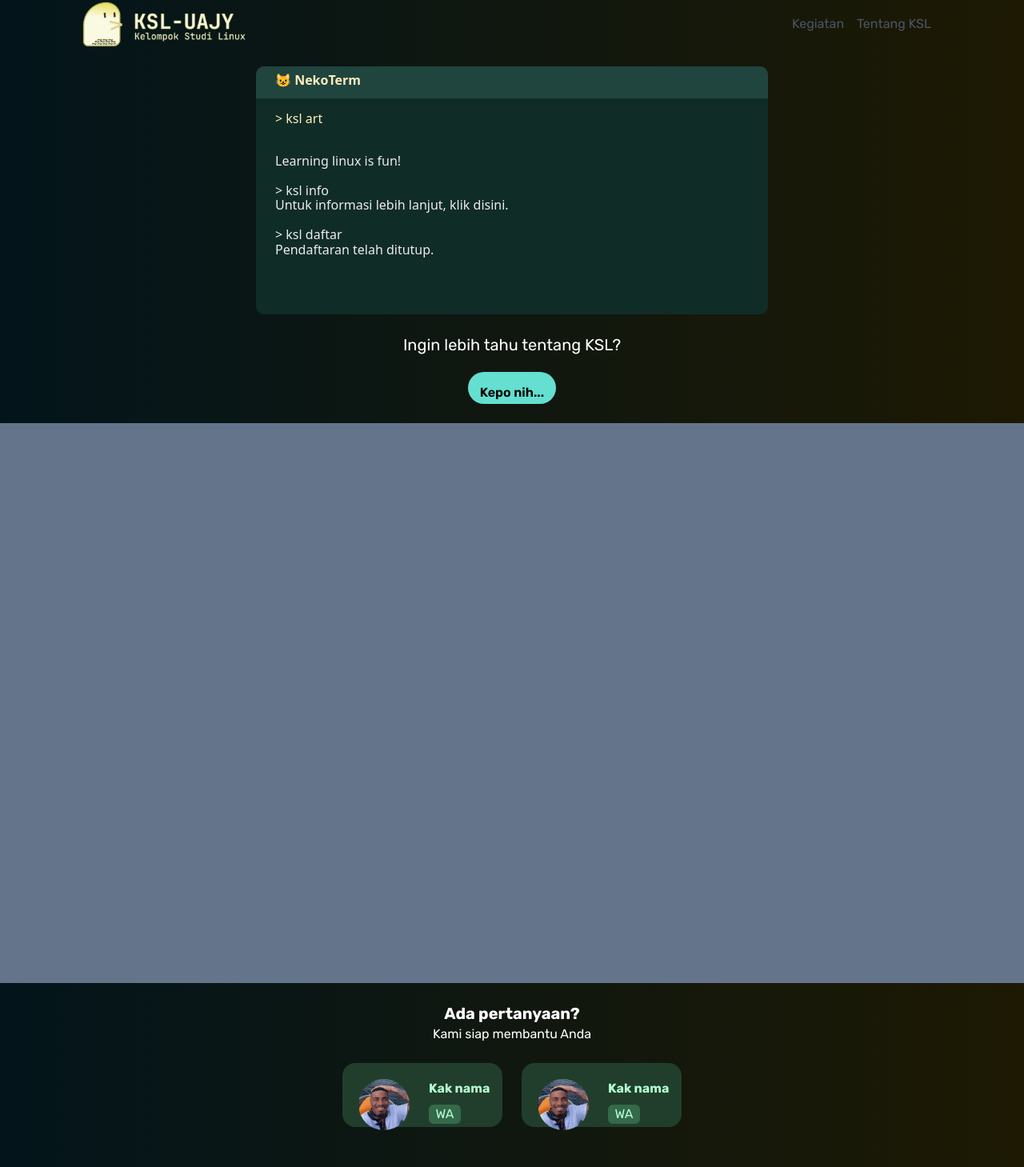
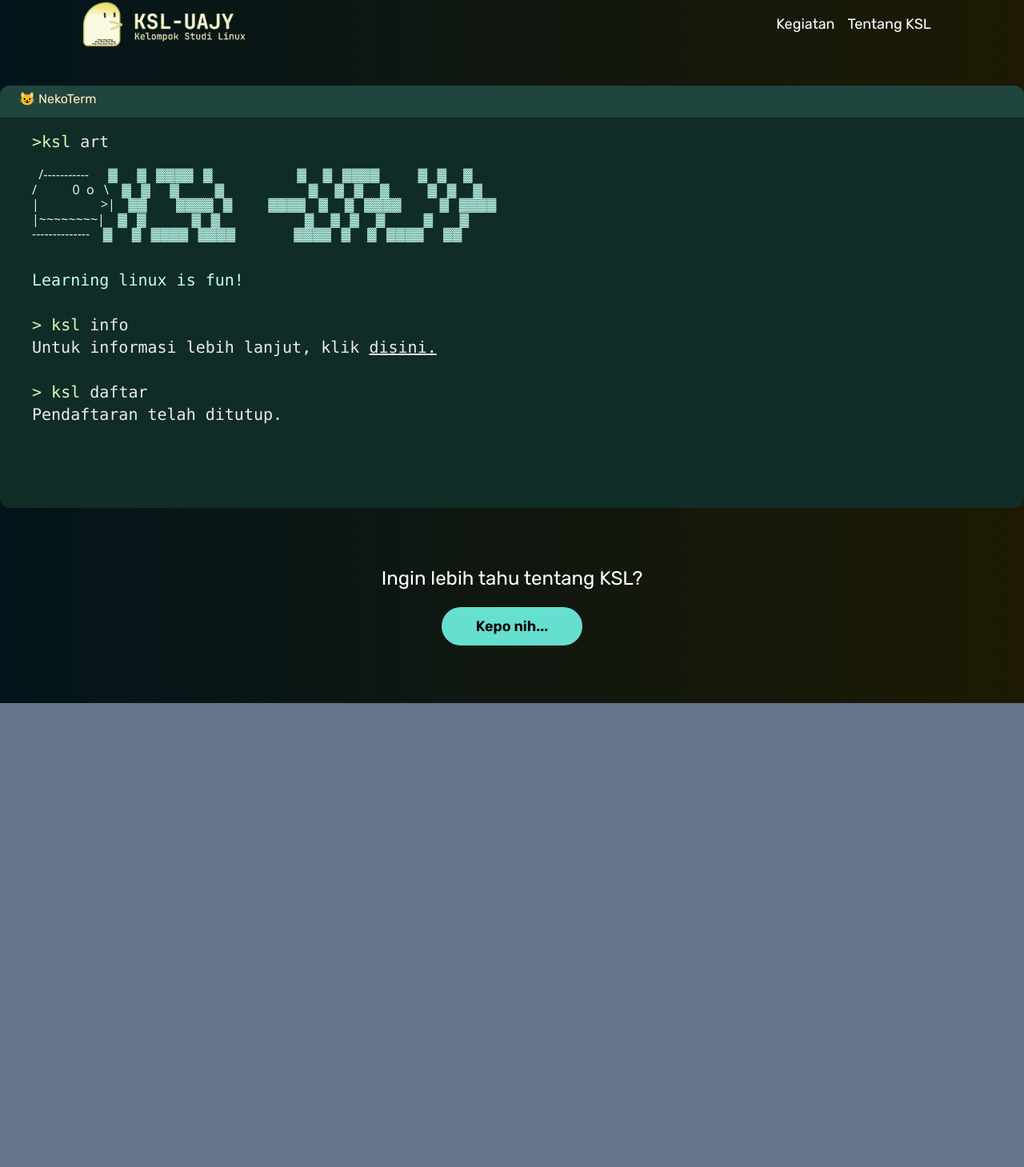
Before and after one commit to ksl-uajy/ksl.himaforka-uajy.org, a Next.js app: page / in a window 1280 px wide. Shown: the part 23-1482 px from the top of the page at 80% size. Built offline with nearby package versions, Linux system fonts and the light colour scheme.

Commit message:
fix terminal & mobile responsive

```diff
--- a/components/About.tsx
+++ b/components/About.tsx
@@ -1,13 +1,14 @@
 import React from "react";
+import { FC, useEffect, useState } from "react";
 
-function About() {
+const About: FC = () => {
   return (
     <>
-      <div className="container">
+      <div className="max-w-screen mx-auto py-6">
         <div className="h-[700px] w-full bg-slate-500"></div>
       </div>
     </>
   );
-}
+};
 
 export default About;
--- a/components/Contact.tsx
+++ b/components/Contact.tsx
@@ -6,11 +6,11 @@ import { FC, useEffect, useState } from "react";
 const Contact: FC = () => {
   return (
     <>
-      <div className="container mx-auto max-w-screen-sm font-rubik">
+      <div className="container mx-auto max-w-screen-sm py-12 font-rubik">
         <div className="flex items-center justify-center">
-          <div className="py-6 text-center text-white">
-            <p className="text-xl font-bold">Ada pertanyaan?</p>
-            <p className="">Kami siap membantu Anda</p>
+          <div className="py-6 text-center">
+            <p className="text-xl font-bold text-[#C3FFF4] lg:text-3xl">Ada pertanyaan?</p>
+            <p className="py-3 text-white lg:text-lg">Kami siap membantu Anda</p>
           </div>
         </div>
         <div className="items-center justify-center gap-6 md:flex">
--- a/components/FAQ.tsx
+++ b/components/FAQ.tsx
@@ -4,14 +4,14 @@ import { FC, useEffect, useState } from "react";
 const FAQ: FC = () => {
   return (
     <>
-      <div className="container mx-auto max-w-screen-sm p-6 font-rubik">
+      <div className="container mx-auto max-w-screen-sm py-12 font-rubik">
         <div className="flex items-center justify-center">
-          <h1 className="mb-5 text-xl text-white">Ingin lebih tahu tentang KSL?</h1>
+          <h1 className="mb-5 text-xl text-white lg:text-2xl">Ingin lebih tahu tentang KSL?</h1>
         </div>
         <div className="flex items-center justify-center text-center">
-          <div className="h-[40px] w-[110px] rounded-[40px] bg-[#64DFD0]">
+          <div className="h-12 w-44 rounded-[40px] bg-[#64DFD0]">
             <a href="#">
-              <h1 className="text-black-600 dark:text-black-400 p-3.5 font-semibold">
+              <h1 className="text-black-600 p-3 text-base font-semibold lg:p-2.5 lg:text-lg">
                 Kepo nih...
               </h1>
             </a>
--- a/components/Navbar.tsx
+++ b/components/Navbar.tsx
@@ -37,7 +37,7 @@ const Header: FC = () => {
             }
           ></div>
         </button>
-        <nav className="hidden pr-5 text-gray-600 dark:text-gray-400 md:block">
+        <nav className="hidden pr-5 text-white dark:text-white md:block lg:text-lg">
           <ul className="flex space-x-4">
             <li>
               <a href="">Kegiatan</a>
--- a/components/Terminal.tsx
+++ b/components/Terminal.tsx
@@ -5,15 +5,19 @@ import { FC, useEffect, useState } from "react";
 const Terminal: FC = () => {
   return (
     <>
-      <div className="mx-auto flex max-w-screen-sm items-center justify-center">
-        <div className="h-[310px] w-full rounded-[10px] bg-[#102C27] leading-[18.5px]">
-          <div className="h-10 w-full rounded-t-[10px] bg-[#20443E]">
-            <h1 className="px-6 py-2 font-semibold text-[#FFEDBF]">😺 NekoTerm</h1>
+      <div className="max-w-screen mx-auto flex items-center justify-center py-6">
+        <div className="w-[44unded-xl h-[33rem] rounded-xl bg-[#102C27] leading-[18.5px] lg:w-[80rem]">
+          <div className="h-10 w-full rounded-t-xl bg-[#20443E]">
+            <h1 className="px-6 py-2 font-rubik text-[#FFEDBF]">😺 NekoTerm</h1>
           </div>
-          <div className="px-6">
-            <h2 className="py-4 text-[#FFF0BA] dark:text-[#FFF0BA]">
-              {">"} ksl art <br />
-              {/* &nbsp; /----------- &emsp;
+          <div className="px-10">
+            <h2 className="py-4 text-[#ECECEC]">
+              <p className="font-mono text-lg lg:text-xl">
+                <span className="text-[#D4FFBA]">{">"}ksl</span> art
+              </p>
+              <br />
+              <p className="text-[#C3FFF4]">
+                &nbsp; /----------- &emsp;
                 ▓&nbsp;&ensp;&nbsp;&ensp;▓&nbsp;&ensp;▓▓▓▓&nbsp;&ensp;▓&nbsp;&ensp;&nbsp;&ensp;&nbsp;&ensp;&nbsp;&nbsp;&nbsp;&ensp;&nbsp;&ensp;&nbsp;&ensp;&nbsp;&ensp;&nbsp;&ensp;▓&nbsp;&nbsp;&nbsp;&nbsp;&nbsp;▓&nbsp;&nbsp;&nbsp;▓▓▓▓&emsp;&emsp;&emsp;▓&nbsp;&nbsp;&nbsp;▓&nbsp;&nbsp;&nbsp;&nbsp;&nbsp;▓{" "}
                 <br />/ &emsp; &emsp; 0&nbsp; o &nbsp;&nbsp;\ &ensp;
                 ▓&nbsp;&ensp;▓&nbsp;&ensp;&nbsp;&ensp;▓&nbsp;&ensp;&nbsp;&ensp;&nbsp;&ensp;&nbsp;&nbsp;▓&nbsp;&ensp;&nbsp;&ensp;&nbsp;&ensp;&nbsp;&nbsp;&nbsp;&ensp;&nbsp;&ensp;&nbsp;&ensp;&nbsp;&ensp;&nbsp;&ensp;▓&nbsp;&nbsp;&nbsp;&nbsp;&nbsp;▓&nbsp;&nbsp;&nbsp;▓&nbsp;&nbsp;&nbsp;&nbsp;&nbsp;▓&emsp;&emsp;&emsp;▓&nbsp;&nbsp;&nbsp;▓&nbsp;&nbsp;&nbsp;&nbsp;&nbsp;▓{" "}
@@ -25,22 +29,23 @@ const Terminal: FC = () => {
                 <br />
                 -------------- &nbsp;&nbsp;
                 ▓&nbsp;&ensp;&nbsp;&ensp;▓&nbsp;&ensp;▓▓▓▓&nbsp;&ensp;▓▓▓▓&nbsp;&ensp;&nbsp;&ensp;&nbsp;&ensp;&nbsp;&ensp;&nbsp;&ensp;&nbsp;
-                &nbsp;▓▓▓▓&nbsp;&nbsp;&nbsp;▓&nbsp;&nbsp;&nbsp;&nbsp;&nbsp;▓&nbsp;&nbsp;&nbsp;▓▓▓▓&ensp;&ensp;&nbsp;&nbsp;▓▓{" "} */}
-              {/* <Text color="green">/----------- &emsp;</Text> */}
+                &nbsp;▓▓▓▓&nbsp;&nbsp;&nbsp;▓&nbsp;&nbsp;&nbsp;&nbsp;&nbsp;▓&nbsp;&nbsp;&nbsp;▓▓▓▓&ensp;&ensp;&nbsp;&nbsp;▓▓
+              </p>
               <br />
             </h2>
-            <h2 className="text-[#ECECEC]">
-              Learning linux is fun!
+            <h2 className="font-mono text-lg text-[#ECECEC] lg:text-xl">
+              <span className="text-[#C3FFF4]">Learning linux is fun!</span>
               <br />
               <br />
-              {">"} ksl info <br />
+              <span className="text-[#D4FFBA]">{">"} ksl</span> info
+              <br />
               Untuk informasi lebih lanjut, klik{" "}
-              <a className="hover:underline" href="#">
+              <a className="underline" href="#">
                 disini.
               </a>
               <br />
               <br />
-              {">"} ksl daftar <br />
+              <span className="text-[#D4FFBA]">{">"} ksl</span> daftar <br />
               Pendaftaran telah ditutup.
             </h2>
           </div>
```
Also changed, not shown: components/Footer.tsx (+8 -10 lines).
